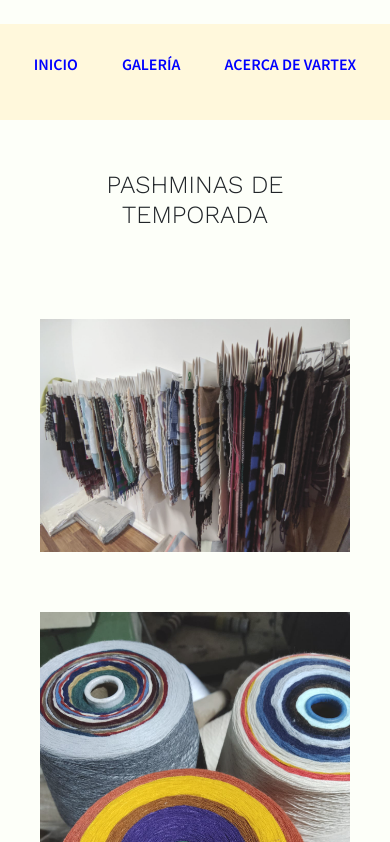
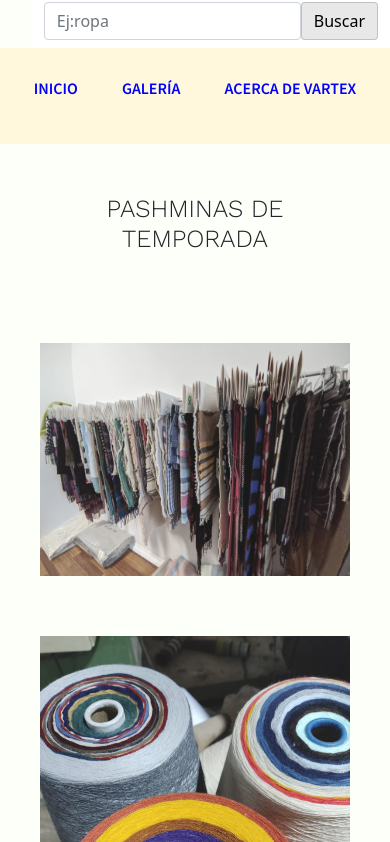
Before and after one commit to nicolasbrites/proyectocoder, a plain HTML site: page galeria.html in a window 390 px wide. Shown: the part 84-926 px from the top of the page. Drawn offline with nearby package versions, Linux system fonts and the light colour scheme.

Commit message:
agregando boostrapdenuevo

```diff
--- a/css/style.css
+++ b/css/style.css
@@ -35,6 +35,27 @@ body {
 
 }
 
+
+
+.modificar-barra {
+    display: flex;
+    justify-content: end;
+
+
+}
+.modificar-color-boton {
+    color: black;
+    border-color: rgba(7, 7, 7, 0.171);
+    background-color: rgba(128, 128, 128, 0.185);
+}
+
+
+.barra-nav {
+    background-color: white;
+
+}
+
+
 a:link { color: blue; }/* Enlaces no visitados */
 a:visited { color: purple; }/* Enlaces visitados */
 a:hover { background: rgba(0, 0, 0, 0.267); }/* El usuario esta sobre el enlace */
@@ -62,9 +83,8 @@ a:active { color: rgba(255, 7, 7, 0.24); }/* Enlaces activos */
     font-weight: 600;
     text-decoration: none;
     color: royalblue;
+}
 
-
-}
 
 nav ul li {
     display: inline-block;
@@ -80,21 +100,6 @@ nav ul li {
     }
 }
 
-@media all and (max-width: 600px) {
-    .navbar{
-    display: flex;
-    flex-direction: row-reverse;
-    flex-wrap: wrap;
-    justify-content: center;
-
-    }
-
-
-}
-
-ol, ul {
-    padding-left: 0rem;
-}
 
 
 
@@ -141,7 +146,7 @@ ol, ul {
     font-weight: 400;
     text-align: center;
     font-size: 40px;
-    margin: 30px;
+    margin: 15px;
 }
 
 
--- a/galeria.html
+++ b/galeria.html
@@ -8,9 +8,9 @@
     <title>Vartex</title>
     <link rel="preconnect" href="https://fonts.googleapis.com">
     <link rel="preconnect" href="https://fonts.gstatic.com" crossorigin>
-    <link <link rel="preconnect" href="https://fonts.googleapis.com">
+    <link rel="preconnect" href="https://fonts.googleapis.com">
     <link rel="preconnect" href="https://fonts.gstatic.com" crossorigin>
-    <link <link rel="preconnect" href="https://fonts.googleapis.com">
+    <link rel="preconnect" href="https://fonts.googleapis.com">
     <link rel="preconnect" href="https://fonts.gstatic.com" crossorigin>
     <link
         href="https://fonts.googleapis.com/css2?family=Nanum+Myeongjo:wght@400;700;800&family=Roboto+Slab:wght@200;300;400;500&family=Source+Sans+Pro:ital,wght@0,200;0,300;0,400;0,600;0,700;1,200;1,300;1,400;1,600;1,700&family=Work+Sans:wght@200;300;600&display=swap"
@@ -25,6 +25,20 @@
 <body>
     <header>
         <h1 class="titulo1 animate__animated animate__zoomIn">G A L E R Í A</h1>
+
+        <div class="modificar-barra">
+            <nav class="navbar navbar-light barra-nav">
+                <div class="container-fluid">
+                    <form class="d-flex">
+                        <input class="form-control" type="search" placeholder="Ej:ropa" aria-label="Search">
+                        <button class="btn btn-outline-success modificar-color-boton" type="submit">Buscar</button>
+                    </form>
+                </div>
+
+        </div>
+
+        </nav>
+
 
         <nav class="navbar">
             <ul>
@@ -92,9 +106,7 @@
 
 
 
-        <script src="https://cdn.jsdelivr.net/npm/bootstrap@5.1.3/dist/js/bootstrap.bundle.min.js"
-            integrity="sha384-ka7Sk0Gln4gmtz2MlQnikT1wXgYsOg+OMhuP+IlRH9sENBO0LRn5q+8nbTov4+1p" crossorigin="anonymous">
-        </script>
+        <script src="./js/bootstrap.js"></script>
         <script src="https://unpkg.com/aos@2.3.1/dist/aos.js"></script>
         <script>
             AOS.init();
```
Also changed, not shown: acercadevartex.html (+16 -3 lines), index.html (+22 -8 lines).
